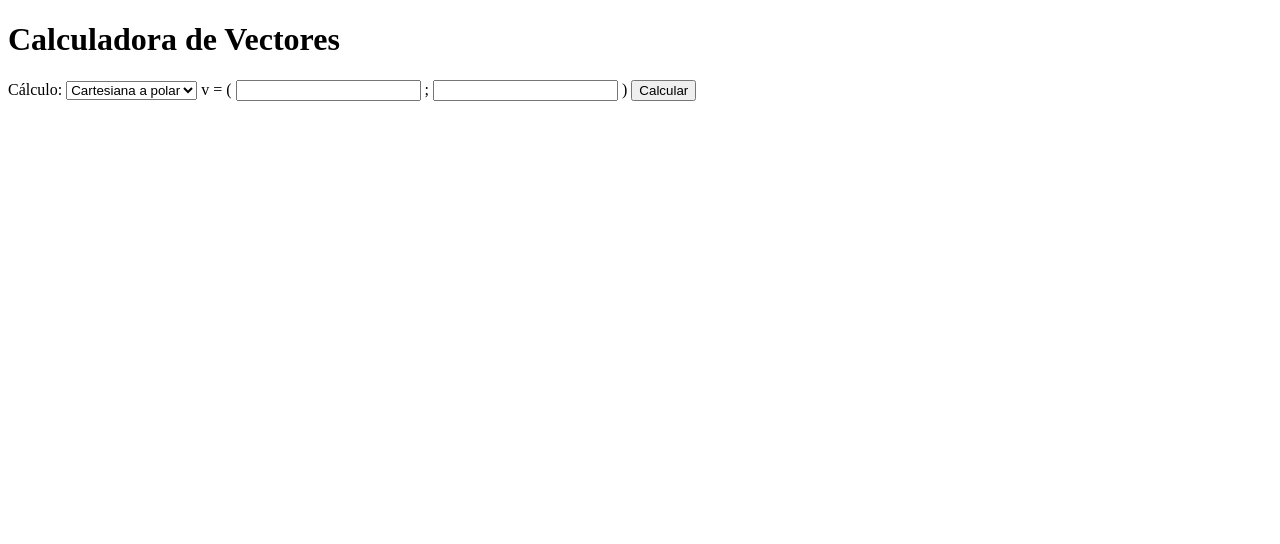
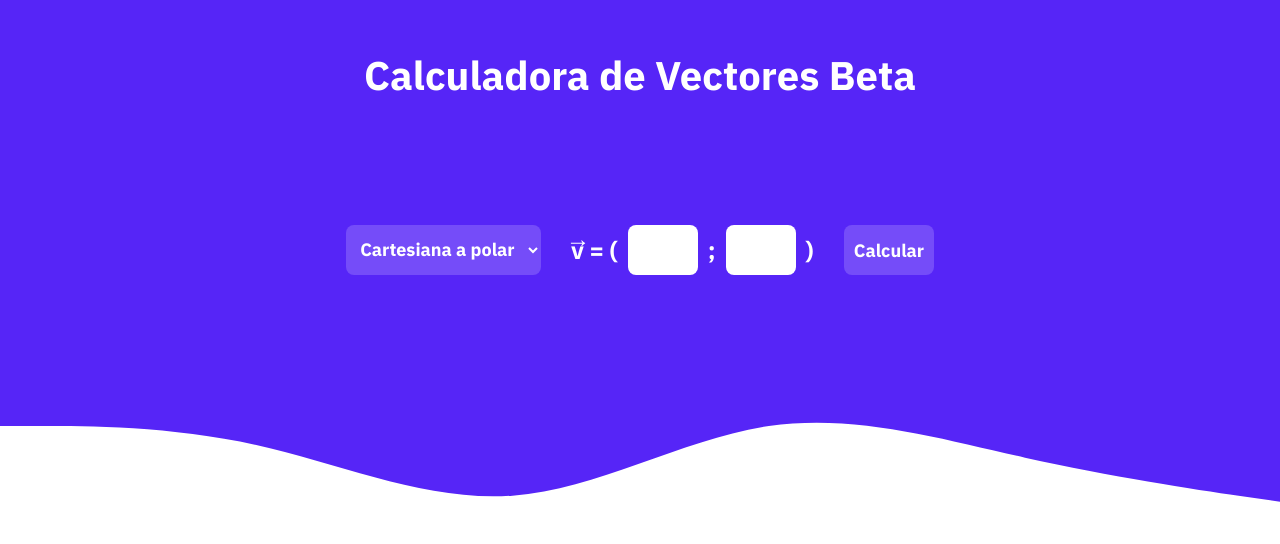
Before and after one commit to ManuLosta/calculadora-de-vectores, a plain HTML site: page index.html in a window 1280 px wide. Drawn offline with Linux system fonts and the light colour scheme.

Commit message:
avances en el diseño de la página

```diff
--- a/css/style.css
+++ b/css/style.css
@@ -0,0 +1,160 @@
+:root {
+  --blue: rgb(86, 37, 247);
+  --white: #fff;
+  --black: #181818;
+}
+
+* {
+  margin: 0;
+  padding: 0;
+  box-sizing: border-box;
+}
+
+html {
+  font-size: 62.5%;
+}
+
+body {
+  font-family: 'IBM Plex Sans', sans-serif;
+}
+
+header {
+  width: 100%;
+  height: 150px;
+  padding: 0 30px;
+  display: flex;
+  justify-content: center;
+  align-items: center;
+  background-color: var(--blue);
+}
+
+.header__title {
+  color: var(--white);
+  font-size: 4rem;
+  font-weight: 700;
+}
+
+main {
+  width: 100%;
+  height: calc(100vh - 150px);
+}
+
+.main__input {
+  width: 100%;
+  height: 200px;
+  display: flex;
+  flex-wrap: wrap;
+  align-items: center;
+  justify-content: center;
+  background-color: var(--blue);
+}
+
+.main__input--select {
+  height: 50px;
+  padding: 10px;
+  margin-right: 20px;
+  border: none;
+  border-radius: 8px;
+  font-family: 'IBM Plex Sans', sans-serif;
+  font-size: 1.8rem;
+  font-weight: bold;
+  text-align: center;
+  color: var(--white);
+  background-color: rgba(255, 255, 255, 0.18);
+  cursor: pointer;
+}
+
+.main__input--select:hover {
+  background-color: rgba(255, 255, 255, 0.22);
+}
+
+.main__input--select option {
+  font-weight: bold;
+  background-color: rgba(255, 255, 255, 0.18) !important;
+}
+
+.main__input--text {
+  width: 70px;
+  height: 50px;
+  padding: 10px;
+  border: none;
+  border-radius: 8px;
+  font-family: 'IBM Plex Sans', sans-serif;
+  font-size: 1.8rem;
+  font-weight: bold;
+  text-align: center;
+  color: var(--black);
+}
+
+.input__declaration {
+  position: relative;
+  margin: 0 10px;
+  font-size: 2.4rem;
+  font-weight: bold;
+  color: var(--white);
+}
+
+.input__declaration .span__arrow {
+  position: absolute;
+  top: -12px;
+  left: -5px;
+}
+
+.degree-symbol {
+  display: none;
+}
+
+.degree-symbol.show {
+  display: inline-block;
+}
+
+.main__input--button {
+  height: 50px;
+  margin-left: 20px;
+  padding: 10px;
+  border: none;
+  border-radius: 8px;
+  font-family: 'IBM Plex Sans', sans-serif;
+  font-size: 1.8rem;
+  font-weight: bold;
+  text-align: center;
+  color: var(--white);
+  background-color: rgba(255, 255, 255, 0.18);
+  cursor: pointer;
+}
+
+.main__input--button:hover {
+  background-color: rgba(255, 255, 255, 0.22);
+}
+
+.main__result--divider {
+  top: -190px;
+  right: 0;
+  position: absolute;
+  width: 100%;
+  overflow: hidden;
+}
+
+.main__result--divider svg {
+  position: relative;
+  display: block;
+  width: calc(100% + 1.3px);
+  height: 190px;
+}
+
+.main__result {
+  position: relative;
+  width: 100%;
+  height: 300px;
+  margin-top: 190px;
+  display: flex;
+  align-items: center;
+  justify-items: center;
+}
+
+.main__result--output {
+  margin: 0 auto;
+  font-size: 2.4rem;
+  font-weight: bold;
+  color: var(--black);
+}
--- a/index.html
+++ b/index.html
@@ -7,36 +7,42 @@
     <title>Calculadora de Vectores Beta</title>
 
     <!-- STYLES -->
-    <link rel="stylesheet" href="./css/style.css">
+    <link rel="stylesheet" href="./css/style.css" />
 
     <!-- GOOGLE FONTS -->
     <link rel="preconnect" href="https://fonts.gstatic.com" />
-    <link
-      href="https://fonts.googleapis.com/css2?family=M+PLUS+Rounded+1c:wght@300;400;700&display=swap"
-      rel="stylesheet"
-    />
+    <link href="https://fonts.googleapis.com/css2?family=IBM+Plex+Sans:wght@400;700&display=swap" rel="stylesheet" />
   </head>
   <body>
     <header class="header">
-      <h1 class="header__title">Calculadora de Vectores</h1>
+      <h1 class="header__title">Calculadora de Vectores Beta</h1>
     </header>
     <main>
-      <section class="main__input">
-        <label for="calcs">Cálculo:</label>
-        <select name="calcs" id="calcs">
+      <section class="main__input" onchange="cambiarVisual()">
+        <select class="main__input--select" name="calcs" id="calcs">
           <option value="cartesiana_a_polar">Cartesiana a polar</option>
           <option value="polar_a_cartesiana">Polar a cartesiana</option>
         </select>
-        <span>v = (</span>
-        <input id="firstParameter" type="text">
-        <span>;</span>
-        <input id="secondParameter" type="text">
-        <span>)</span>
-        <button id="btnCalculate" class="main__input--btn" onclick="calculate()">Calcular</button>
+        <span class="input__declaration"><span class="span__arrow">→</span> v = (</span>
+        <input class="main__input--text" id="firstParameter" type="text" />
+        <span class="input__declaration">;</span>
+        <input class="main__input--text" id="secondParameter" type="text" />
+        <span class="input__declaration"><span id="degree-symbol" class="degree-symbol">°</span> )</span>
+        <button class="main__input--button" id="btnCalculate" onclick="calculate()">Calcular</button>
       </section>
       <section class="main__result">
+        <div class="main__result--divider">
+          <svg xmlns="http://www.w3.org/2000/svg" viewBox="0 0 1440 320" preserveAspectRatio="none">
+            <path
+              fill="#5625f7"
+              fill-opacity="1"
+              d="M0,128L48,128C96,128,192,128,288,160C384,192,480,256,576,245.3C672,235,768,149,864,128C960,107,1056,149,1152,181.3C1248,213,1344,235,1392,245.3L1440,256L1440,0L1392,0C1344,0,1248,0,1152,0C1056,0,960,0,864,0C768,0,672,0,576,0C480,0,384,0,288,0C192,0,96,0,48,0L0,0Z"
+            ></path>
+          </svg>
+        </div>
         <p class="main__result--output" id="output"></p>
       </section>
+      <footer></footer>
     </main>
     <script src="./js/index.js"></script>
   </body>
--- a/js/index.js
+++ b/js/index.js
@@ -30,7 +30,7 @@ function resolverR(x1, y1) {
   if (Math.sqrt(sumaDeCuadrados) % 1 === 0) {
     r = Math.sqrt(sumaDeCuadrados);
   } else {
-    r = `sqrt(${sumaDeCuadrados})`;
+    r = `	&radic;${sumaDeCuadrados}`;
   }
 
   return r;
@@ -52,7 +52,7 @@ function resolverO(x1, y1) {
     case 2:
       return Number(o) + 180;
     default:
-      break;
+      return o;
   }
 }
 
@@ -97,5 +97,16 @@ function polarAcartesiana(r, o) {
   const y1 = parseFloat(Math.sin(gradosARadianes(o)) * r).toFixed(2);
 
   console.log(`(${x1}; ${y1})`);
-  output.innerHTML = `(${x1}; ${y1})`;
+  output.innerHTML = `v = (${x1}; ${y1})`;
 }
+
+function cambiarVisual() {
+  const calculo = document.getElementById('calcs').value;
+  const span = document.getElementById('degree-symbol');
+
+  if (calculo == 'polar_a_cartesiana') {
+    span.classList.add('show');
+  } else {
+    span.classList.remove('show');
+  }
+}
```
